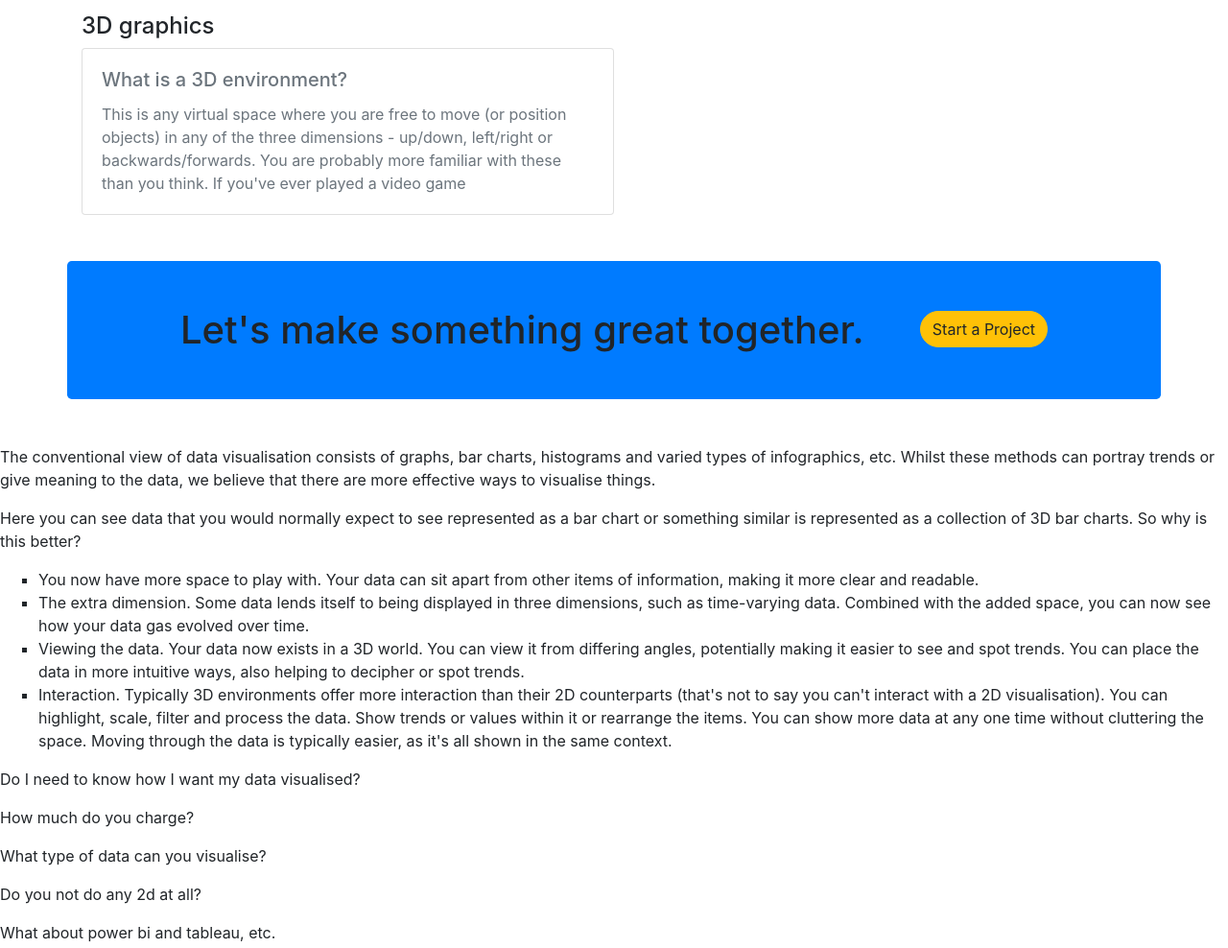
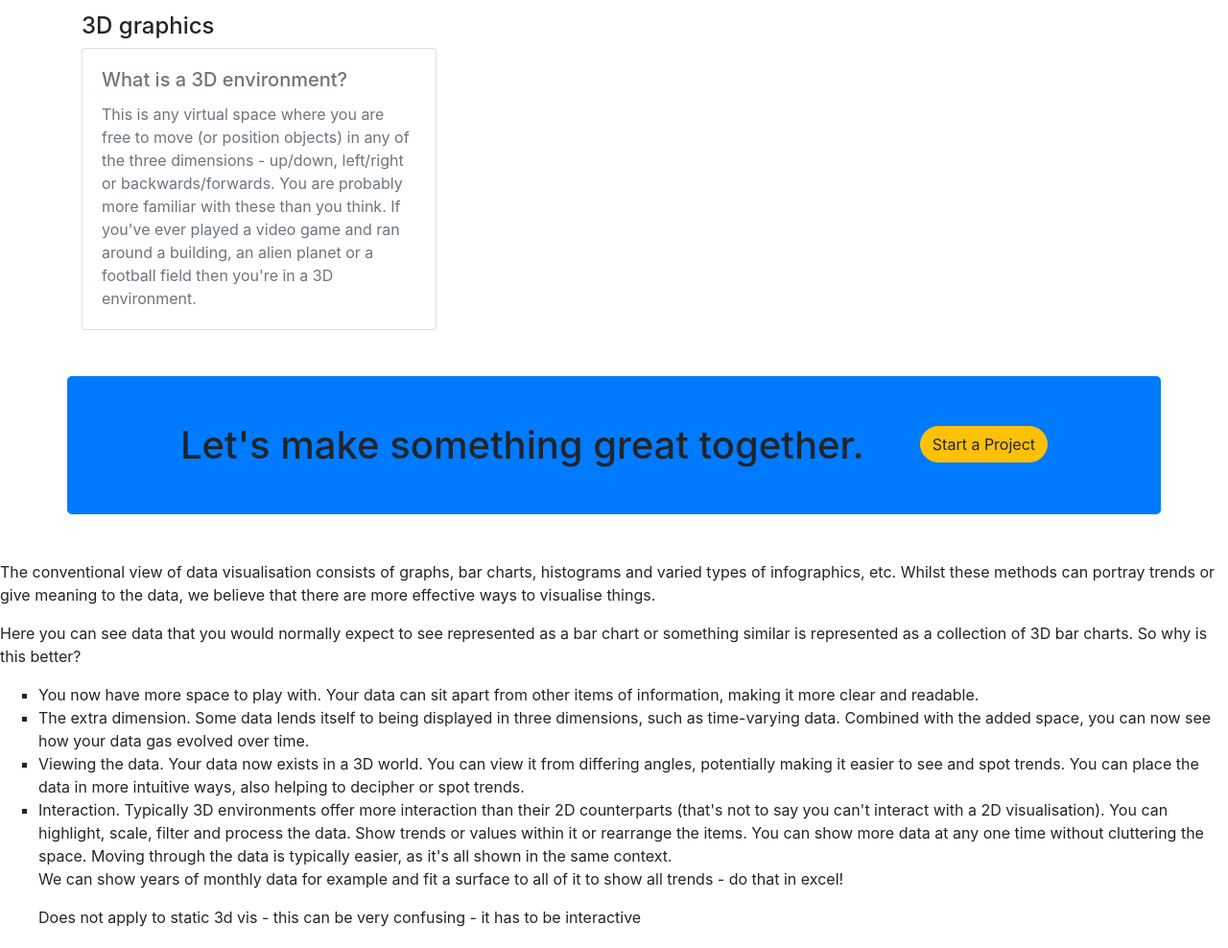
Before and after one commit to DoctorTone/DRTSoftwareLtdv2, a website built with Parcel: page faq.html in a window 1280 px wide. Shown: the part 399-1387 px from the top of the page at 96% size. Built offline with nearby package versions, Linux system fonts and the light colour scheme.

Commit message:
Formatted faq.

```diff
--- a/faq.html
+++ b/faq.html
@@ -92,11 +92,12 @@
         <!-- FAQ -->
         <div class="container">
           <h4>3D graphics</h4>
-          <div class="card w-50">
+          <div class="card w-33">
             <div class="card-body text-secondary">
               <h5 class="card-title">What is a 3D environment?</h5>
                 <p class="card-text">This is any virtual space where you are free to move (or position objects) in any of the three dimensions - up/down,
-                  left/right or backwards/forwards. You are probably more familiar with these than you think. If you've ever played a video game
+                  left/right or backwards/forwards. You are probably more familiar with these than you think. If you've ever played a video game and ran around a
+                  building, an alien planet or a football field then you're in a 3D environment.
                 </p>
             </div>
           </div>
@@ -139,6 +140,12 @@
             You can highlight, scale, filter and process the data. Show trends or values within it or rearrange the items. You can show more data at any one time
             without cluttering the space. Moving through the data is typically easier, as it's all shown in the same context.
           </li>
+          <p>
+            We can show years of monthly data for example and fit a surface to all of it to show all trends - do that in excel!
+          </p>
+          <p>
+            Does not apply to static 3d vis - this can be very confusing - it has to be interactive
+          </p>
       </ul>
 
       <p>
@@ -155,6 +162,14 @@
       </p>
       <p>
         What about power bi and tableau, etc.
+      </p>
+
+      ADD A SEARCH BAR
+
+      DO WE WANT LOAD MORE OPTION?
+
+      <p>
+        Use accordian for main headings.
       </p>
 
         <!-- Information -->
--- a/src/css/drtStyles.css
+++ b/src/css/drtStyles.css
@@ -6,6 +6,9 @@ body {
     font-size: 2rem;
     font-weight: 300;
     line-height: 1.2;
+}
+.w-33 {
+    width: 33.33% !important;
   }
 .navbar-nav .nav-item.active .nav-link {
     color: orange;
```
